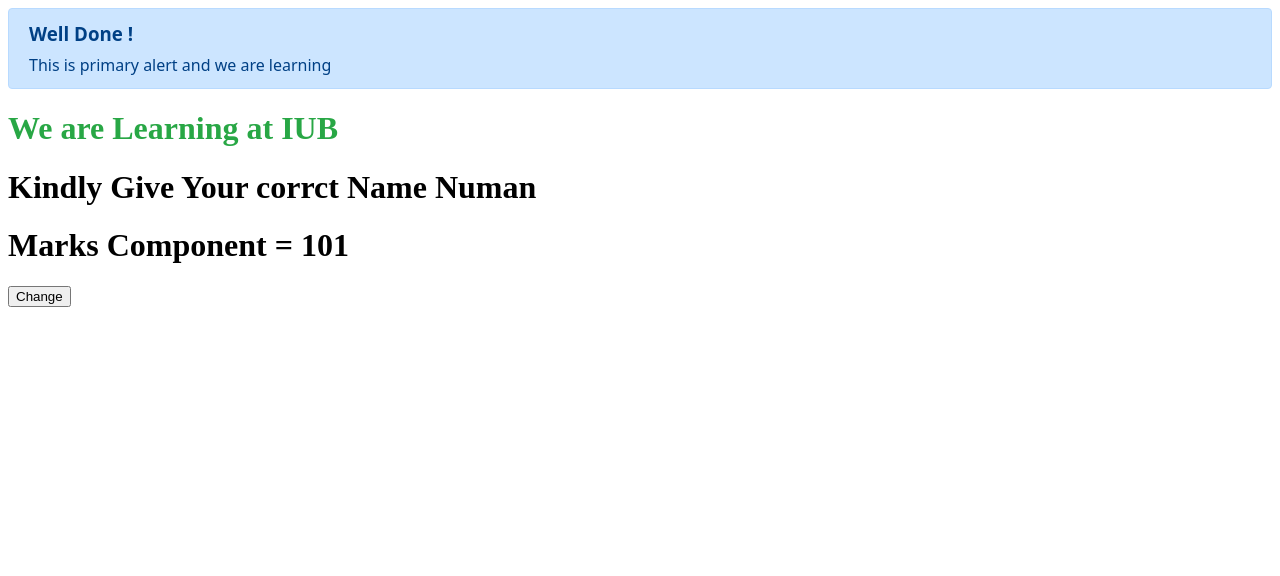
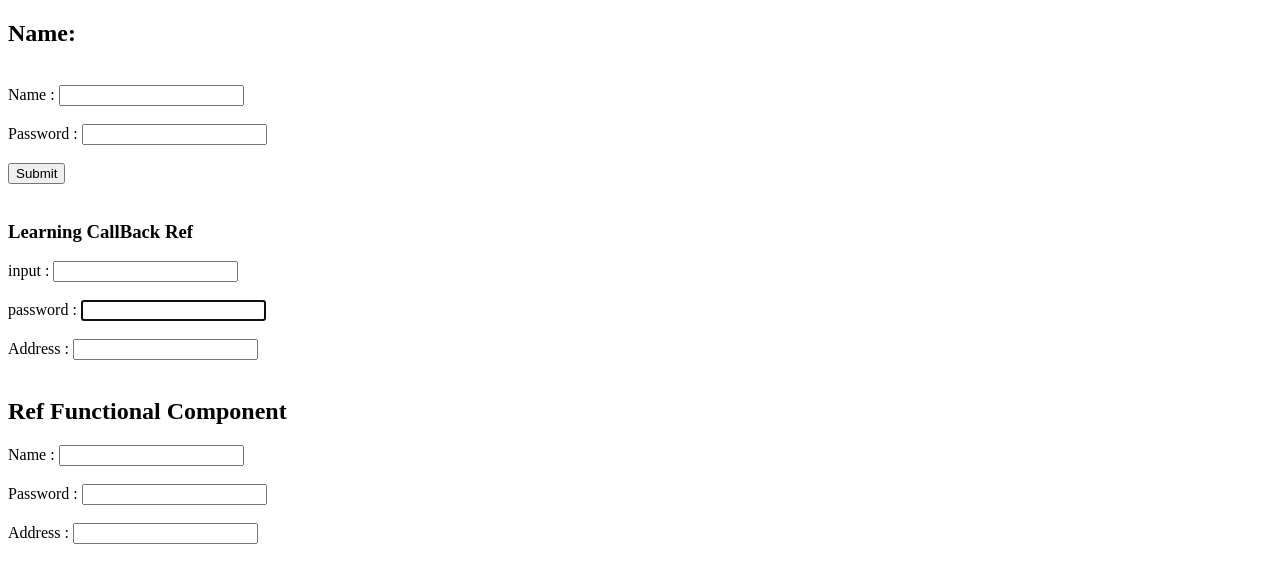
Before and after one commit to Farazkhanbwn/React-JS-app, a React (Create React App) app in the folder setup-using-npm/my-app/: page / in a window 1280 px wide. Shown: the top 576 px of the page. Built offline with nearby package versions, Linux system fonts and the light colour scheme.

Commit message:
completed Uncontrolled Components

```diff
--- a/setup-using-npm/my-app/src/App.js
+++ b/setup-using-npm/my-app/src/App.js
@@ -3,44 +3,48 @@ import Student from "./Student";
 import Alert from "./alert/alert.jsx";
 import color from "./shared/theme/colors";
 import AlertType from "./alert/alert-types";
+import RefComponent from "./callBack-ref/ref";
+import RefFunction from "./callBack-ref/ref-functionall";
 
 class App extends Component {
-  componentDidMount() {
-    console.log("App Mounted");
-  }
+  // componentDidMount() {
+  //   console.log("App Mounted");
+  // }
 
-  componentWillUnmount() {
-    console.log("App UnMounted");
-  }
+  // componentWillUnmount() {
+  //   console.log("App UnMounted");
+  // }
 
-  constructor(props) {
-    super(props);
-    console.log("App - Constructor Called");
-    console.log(props);
-    this.state = {
-      fname: "Liaquat Ali",
-    };
-  }
+  // constructor(props) {
+  //   super(props);
+  //   console.log("App - Constructor Called");
+  //   console.log(props);
+  //   this.state = {
+  //     fname: "Liaquat Ali",
+  //   };
+  // }
 
-  static getDerivedStateFromProps(props, state) {
-    console.log("Get Derived State From Props");
-    console.log(props);
-    console.log(state);
-    return null;
-  }
+  // static getDerivedStateFromProps(props, state) {
+  //   console.log("Get Derived State From Props");
+  //   console.log(props);
+  //   console.log(state);
+  //   return null;
+  // }
 
   render() {
-    console.log("App - Rendered");
+    // console.log("App - Rendered");
     return (
-      <Fragment>
-        <Alert
+      <>
+        {/* <Alert
           type={AlertType.primary}
           title="Well Done !"
           text="This is primary alert and we are learning"
         />
         <h1 style={{ color: `${color.success}` }}>We are Learning at IUB</h1>
-        <Student name="Numan"></Student>
-      </Fragment>
+        <Student name="Numan"></Student> */}
+        <RefComponent />
+        <RefFunction />
+      </>
     );
 
     // return <Parent>
--- /dev/null
+++ b/setup-using-npm/my-app/src/callBack-ref/callBack-ref.jsx
@@ -0,0 +1,36 @@
+import React, { Component } from "react";
+
+export default class CallBackRef extends Component {
+  constructor(props) {
+    super(props);
+    this.myRef = null;
+    this.setRef = (value) => {
+      this.myRef = value;
+    };
+  }
+
+  componentDidMount = () => {
+    if (this.myRef) {
+      this.myRef.focus();
+    }
+  };
+
+  render() {
+    return (
+      <>
+        <h3>Learning CallBack Ref</h3>
+        <form>
+          input : <input type="text" />
+          <br></br>
+          <br></br>
+          password : <input type="text" ref={this.setRef} />
+          <br></br>
+          <br></br>
+          Address : <input type="text" />
+          <br></br>
+          <br></br>
+        </form>
+      </>
+    );
+  }
+}
--- /dev/null
+++ b/setup-using-npm/my-app/src/callBack-ref/ref-functionall.jsx
@@ -0,0 +1,24 @@
+import { useRef } from "react";
+
+function RefFunction() {
+  let myRef = useRef(null);
+
+  return (
+    <>
+      <h2>Ref Functional Component </h2>
+      <form>
+        Name : <input type="input" />
+        <br></br>
+        <br></br>
+        Password : <input type="input" ref={myRef} />
+        <br></br>
+        <br></br>
+        Address : <input type="input" />
+        <br></br>
+        <br></br>
+      </form>
+    </>
+  );
+}
+
+export default RefFunction;
--- /dev/null
+++ b/setup-using-npm/my-app/src/callBack-ref/ref.jsx
@@ -0,0 +1,39 @@
+import React, { Component, createRef } from "react";
+import CallBackRef from "./callBack-ref";
+
+export default class RefComponent extends Component {
+  constructor(props) {
+    super(props);
+    this.state = {
+      value: "",
+    };
+
+    this.myRef = createRef();
+  }
+
+  handleSubmit = (e) => {
+    e.preventDefault();
+    this.setState({ value: this.myRef.current.value });
+  };
+
+  render() {
+    return (
+      <>
+        <h2>Name: {this.state.value}</h2>
+        <form onSubmit={this.handleSubmit}>
+          <br></br>
+          Name : <input type="text" />
+          <br></br>
+          <br></br>
+          Password : <input type="text" ref={this.myRef} />
+          <br></br>
+          <br></br>
+          <input type="submit" />
+          <br></br>
+          <br></br>
+          <CallBackRef />
+        </form>
+      </>
+    );
+  }
+}
```
